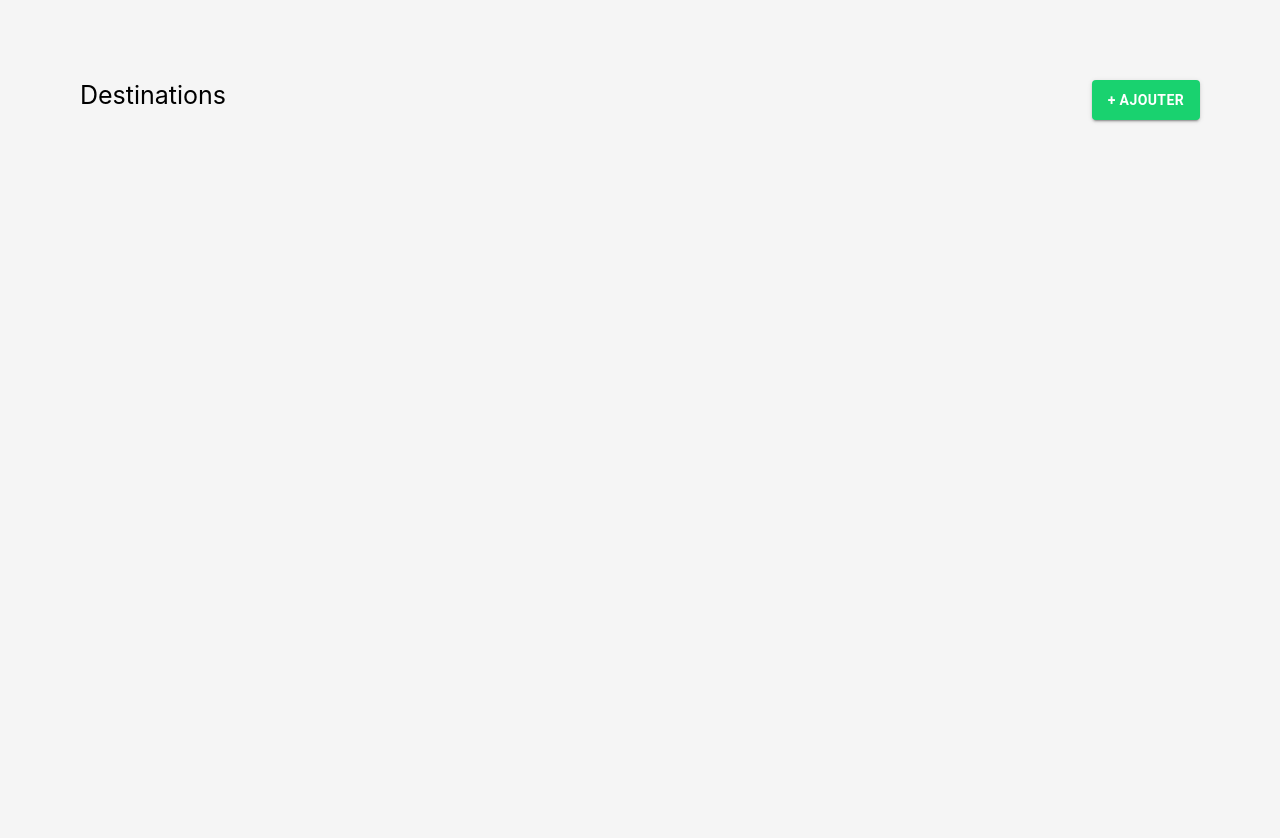
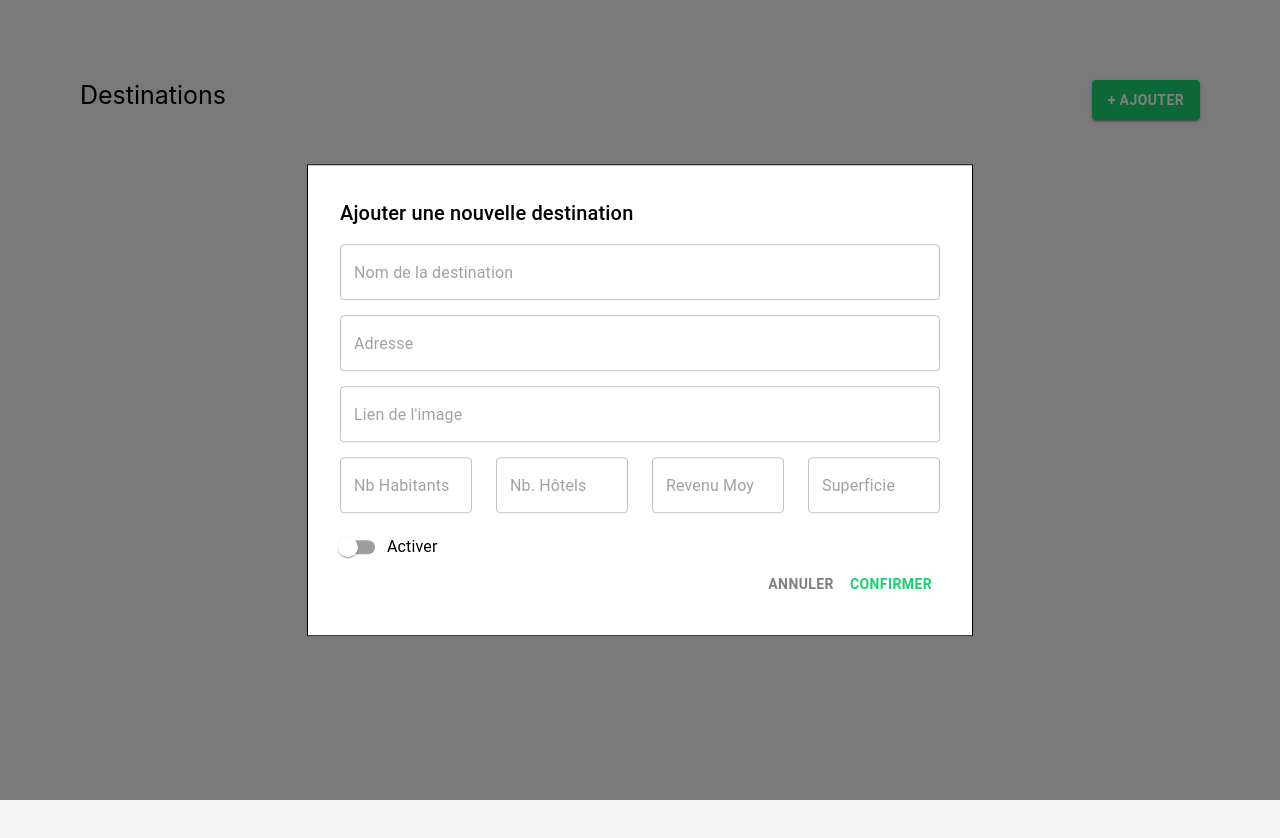
Before and after one commit to Andredangad/destination-app, a React (Create React App) app: page / in a window 1280 px wide. Both pictures are taken after a click on the button "+ AJOUTER". Shown: the top 838 px of the page. Built offline with nearby package versions, Linux system fonts and the light colour scheme.

Commit message:
feature: add UI components to modal

```diff
--- /dev/null
+++ b/src/components/Destinations/AddDestination.tsx
@@ -0,0 +1,91 @@
+import { css } from '@emotion/css';
+import { Box, Button, FormControl, FormControlLabel, Modal, OutlinedInput, Switch, Typography } from '@mui/material';
+import { useContext } from 'react';
+import Actions from '../shared/Actions';
+import { Context as DestinationContext } from './Context';
+
+interface Props {
+  isOpen: boolean;
+  onClose: () => void;
+}
+
+export default function AddDestination({ isOpen, onClose }: Props) {
+  const { destinations } = useContext(DestinationContext);
+  console.log(destinations);
+  return (
+    <Modal open={isOpen} onClose={onClose}>
+      <Box className={style.box}>
+        <Typography id="modal-modal-title" variant="h6" component="h2">
+          Ajouter une nouvelle destination
+        </Typography>
+        <OutlinedInput className={style.input} fullWidth placeholder="Nom de la destination" />
+        <OutlinedInput className={style.input} fullWidth placeholder="Adresse" />
+        <OutlinedInput className={style.input} fullWidth placeholder="Lien de l'image" />
+        <div className={style.input}>
+          <FormControl sx={{ width: 0.22, paddingRight: 3 }} variant="outlined">
+            <OutlinedInput
+              id="outlined-adornment-weight"
+              aria-describedby="outlined-weight-helper-text"
+              inputProps={{
+                'aria-label': 'weight',
+              }}
+              placeholder="Nb Habitants"
+            />
+          </FormControl>
+          <FormControl sx={{ width: 0.22, paddingRight: 3 }} variant="outlined">
+            <OutlinedInput
+              id="outlined-adornment-weight"
+              aria-describedby="outlined-weight-helper-text"
+              inputProps={{
+                'aria-label': 'weight',
+              }}
+              placeholder="Nb. Hôtels"
+            />
+          </FormControl>
+          <FormControl sx={{ width: 0.22, paddingRight: 3 }} variant="outlined">
+            <OutlinedInput
+              id="outlined-adornment-weight"
+              aria-describedby="outlined-weight-helper-text"
+              inputProps={{
+                'aria-label': 'weight',
+              }}
+              placeholder="Revenu Moy"
+            />
+          </FormControl>
+          <FormControl sx={{ width: 0.22 }} variant="outlined">
+            <OutlinedInput
+              id="outlined-adornment-weight"
+              aria-describedby="outlined-weight-helper-text"
+              inputProps={{
+                'aria-label': 'weight',
+              }}
+              placeholder="Superficie"
+            />
+          </FormControl>
+          <FormControlLabel className={style.input} control={<Switch />} label="Activer" />
+        </div>
+        <Actions>
+          <Button style={{ color: 'grey', fontWeight: 'bold' }}>Annuler</Button>
+          <Button style={{ color: '#19d26f', fontWeight: 'bold' }}>Confirmer</Button>
+        </Actions>
+      </Box>
+    </Modal>
+  );
+}
+
+const style = {
+  box: css`
+    width: 600px;
+    min-height: 200px;
+    position: absolute;
+    top: 50%;
+    left: 50%;
+    transform: translate(-50%, -50%);
+    background-color: white;
+    border: 1px solid #000;
+    padding: 32px;
+  `,
+  input: css`
+    margin-top: 15px;
+  `,
+};
--- a/src/components/Destinations/Context.tsx
+++ b/src/components/Destinations/Context.tsx
@@ -7,6 +7,7 @@ export const Context = React.createContext<{
   setDestinations: (destination: Destination[]) => void;
 }>({
   destinations: [],
+  // eslint-disable-next-line @typescript-eslint/no-empty-function
   setDestinations: () => {},
 });
 
--- a/src/components/shared/Actions.tsx
+++ b/src/components/shared/Actions.tsx
@@ -14,7 +14,6 @@ const style = {
     display: inline-block;
     padding: 2 0;
     justify-content: flex-end;
-    min-height: 60px;
     float: right;
   `,
 };
--- a/src/pages/RootPage.tsx
+++ b/src/pages/RootPage.tsx
@@ -1,6 +1,7 @@
 import { css, cx } from '@emotion/css';
 import Button from '@mui/material/Button';
-import React, { FC } from 'react';
+import React, { FC, useState } from 'react';
+import AddDestination from '../components/Destinations/AddDestination';
 import Actions from '../components/shared/Actions';
 // import logo from '../img/logo.svg';
 import './App.css';
@@ -8,14 +9,16 @@ import './App.css';
 // interface Props {}
 
 export const RootPage: FC = () => {
+  const [isAddOpen, setIsAddOpen] = useState(false);
   return (
     <div className={style.global}>
       <div className={style.title}>Destinations</div>
       <Actions>
-        <Button className={cx(style.button, style.addButton)} variant="contained">
+        <Button className={cx(style.button, style.addButton)} variant="contained" onClick={() => setIsAddOpen(true)}>
           + Ajouter
         </Button>
       </Actions>
+      <AddDestination isOpen={isAddOpen} onClose={() => setIsAddOpen(false)} />
     </div>
   );
 };
```
Also changed, not shown: src/components/Destinations/Destinations.tsx (+13 -3 lines).
